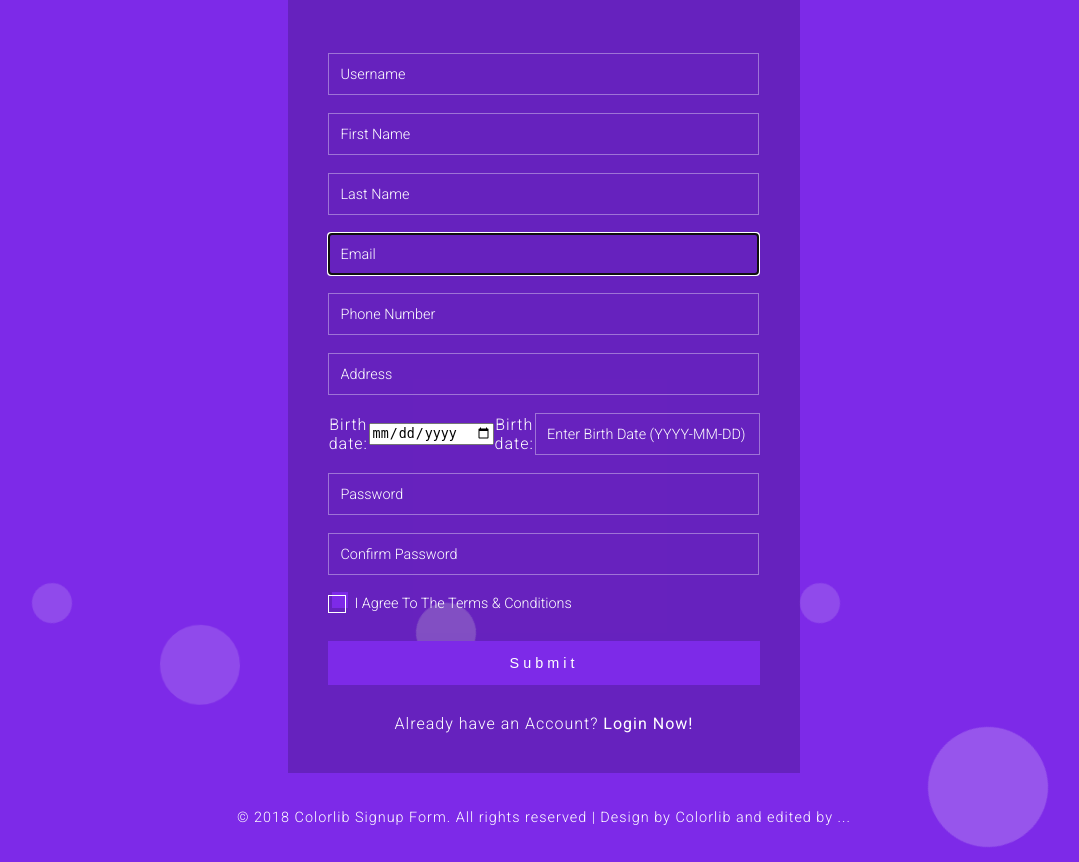
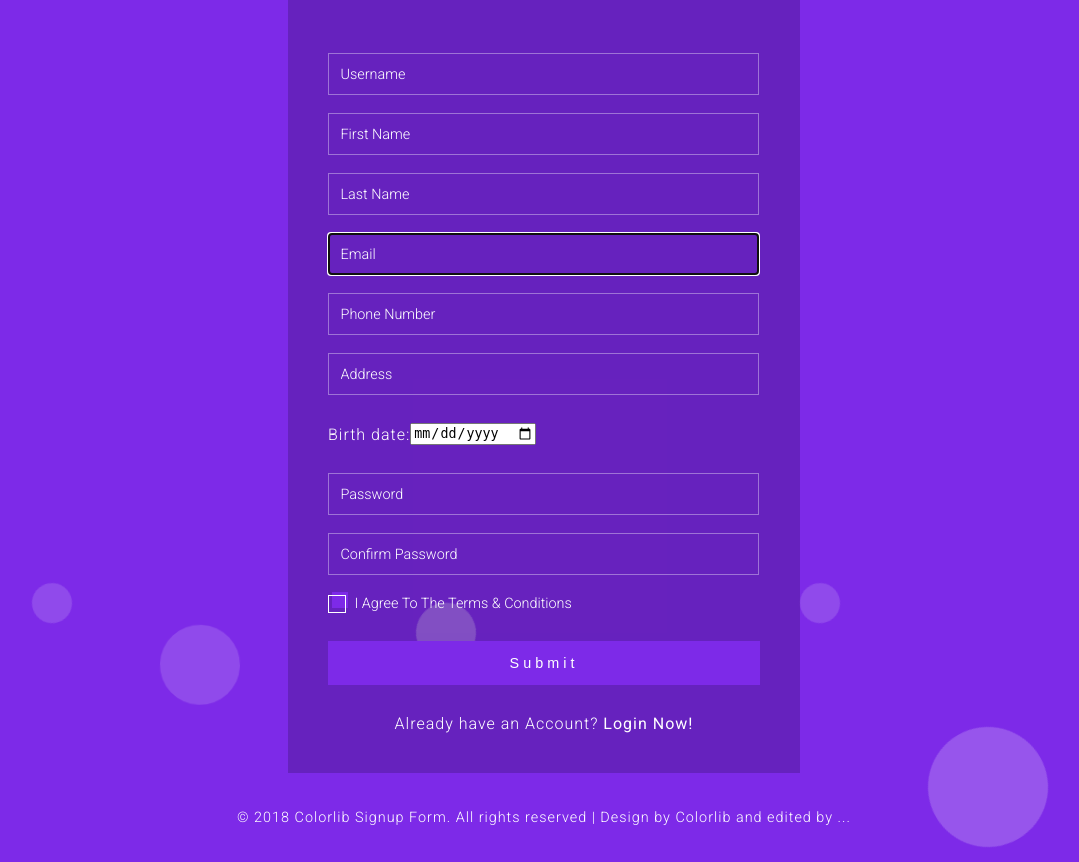
Before and after one commit to RoseYakishita/TestWeb, a Django app: page /user/sign-up/ in a window 1280 px wide. Shown: the part 130-992 px from the top of the page, without its empty margins (96-1175 px from the left). Run offline with Django 5.2, Linux system fonts and the light colour scheme.

Commit message:
Initial commit

```diff
--- a/requirements.txt
+++ b/requirements.txt
@@ -4,3 +4,4 @@ gunicorn
 packaging
 sqlparse
 tzdata
+selenium
--- a/templates/userauths/Register.html
+++ b/templates/userauths/Register.html
@@ -65,8 +65,7 @@
           {% endif %}
 					<!-- <input class="text email" type="email" name="email" placeholder="Email" required=""> -->
           <div class="input-box">
-          <p for="birth_date_picker">Birth date: </p>{{ form.birth_date_picker }}
-          <p for="birth_date_text">Birth date: </p>{{ form.birth_date_text }}
+          <p for="birth_date_picker">Birth date: </p> {{ form.birth_date }}
           </div>
           {% if form.birth_date.errors %}
           <div class="error">{{ form.birth_date.errors }}</div>
--- a/userauths/forms.py
+++ b/userauths/forms.py
@@ -1,3 +1,5 @@
+from django.utils import timezone
+import datetime
 from django import forms
 from django.contrib.auth.forms import UserCreationForm
 from django.contrib.auth import get_user_model
@@ -11,8 +13,7 @@ class UserRegisterForm(UserCreationForm):
     last_name = forms.CharField(widget=forms.TextInput(attrs={"placeholder": "Last Name"}), max_length=30)
     phone_number = forms.CharField(widget=forms.TextInput(attrs={"placeholder": "Phone Number"}), max_length=20, required=False)
     address = forms.CharField(widget=forms.TextInput(attrs={"placeholder": "Address"}), max_length=255, required=False)
-    birth_date_picker = forms.DateField(widget=forms.DateInput(attrs={"placeholder": "Select Birth Date", "type": "date"}), required=False)
-    birth_date_text = forms.CharField(widget=forms.TextInput(attrs={"placeholder": "Enter Birth Date (YYYY-MM-DD)"}), max_length=10, required=False)
+    birth_date = forms.DateField(widget=forms.DateInput(attrs={"placeholder": "Select Birth Date", "type": "date"}), required=False)
     password1 = forms.CharField(widget=forms.PasswordInput(attrs={"placeholder": "Password"}))
     password2 = forms.CharField(widget=forms.PasswordInput(attrs={"placeholder": "Confirm Password"}))
 
@@ -57,26 +58,23 @@ class UserRegisterForm(UserCreationForm):
 
         return password1
 
-    def clean_birthdate(self):
+    def clean_birth_date(self):
         cleaned_data = super().clean()
-        birth_date_picker = cleaned_data.get('birth_date_picker')
-        birth_date_text = cleaned_data.get('birth_date_text')
+        birth_date = cleaned_data.get('birth_date')
 
-        if birth_date_picker and birth_date_text:
-            raise forms.ValidationError('Please fill only one of the birth date fields.')
+        if not birth_date:
+            raise forms.ValidationError('Please select a birth date.')
 
-        if not birth_date_picker and not birth_date_text:
-            raise forms.ValidationError('Please fill at least one of the birth date fields.')
+        # Check if the birth date is not in the future
+        if birth_date > timezone.now().date():
+            raise forms.ValidationError('The birth date cannot be in the future.')
 
-        if birth_date_text:
-            try:
-                cleaned_data['birth_date'] = forms.DateField().to_python(birth_date_text)
-            except forms.ValidationError:
-                raise forms.ValidationError('Enter a valid date in the format YYYY-MM-DD.')
+        # Check if the birth date is not before 1924
+        earliest_date = datetime.date(1924, 1, 1)
+        if birth_date < earliest_date:
+            raise forms.ValidationError('The birth date cannot be before 1924.')
 
-        if birth_date_picker:
-            cleaned_data['birth_date'] = birth_date_picker
-
+        cleaned_data['birth_date'] = birth_date
         return cleaned_data
 
     def clean_first_name(self):
@@ -90,6 +88,12 @@ class UserRegisterForm(UserCreationForm):
         if not re.match(r'^[a-zA-Z]+$', last_name):
             raise forms.ValidationError("Last name should only contain letters and no spaces.")
         return last_name
+
+    def clean_address(self):
+        address = self.cleaned_data.get('address').strip()
+        if not address:
+            raise forms.ValidationError("Address cannot be empty.")
+        return address
 
     class Meta:
         model = User
```
Also changed, not shown: templates/partials/base.html (+6 -3 lines), db.sqlite3.
